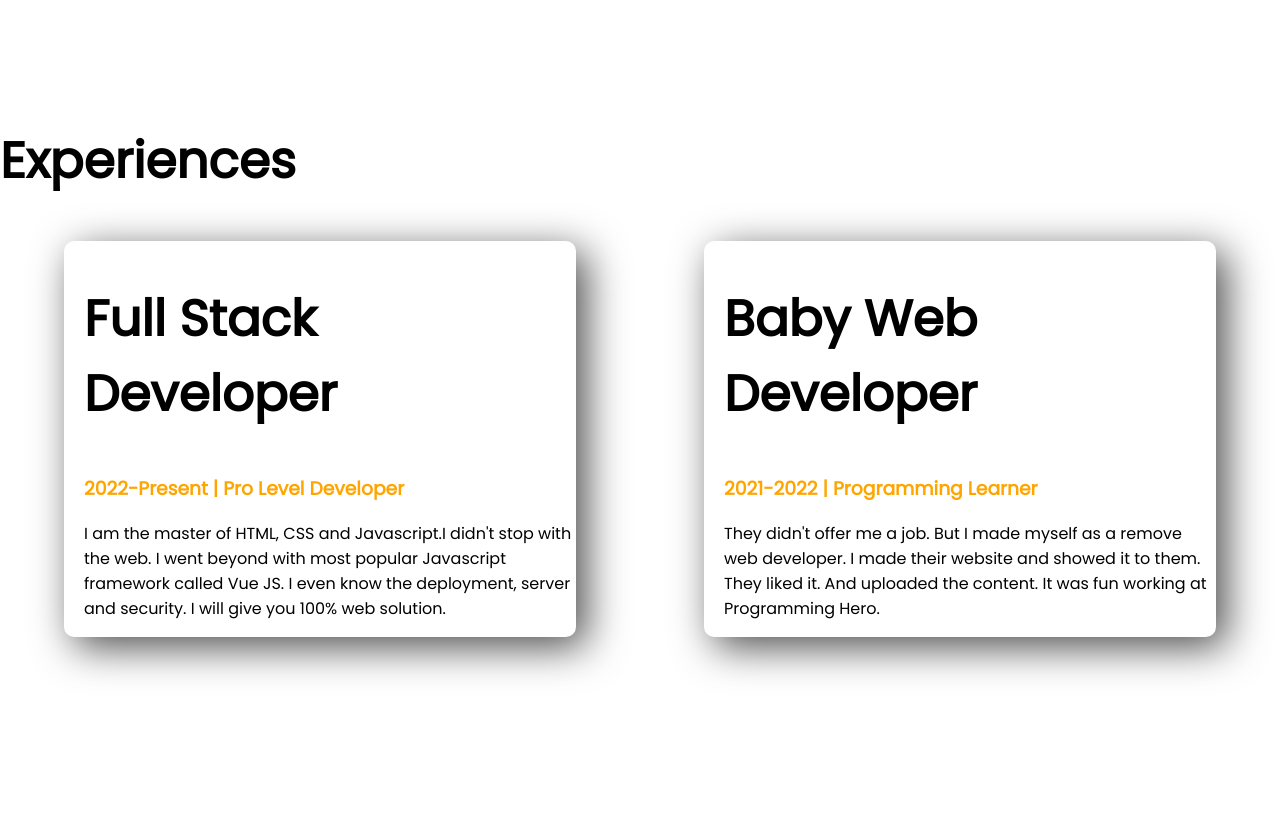
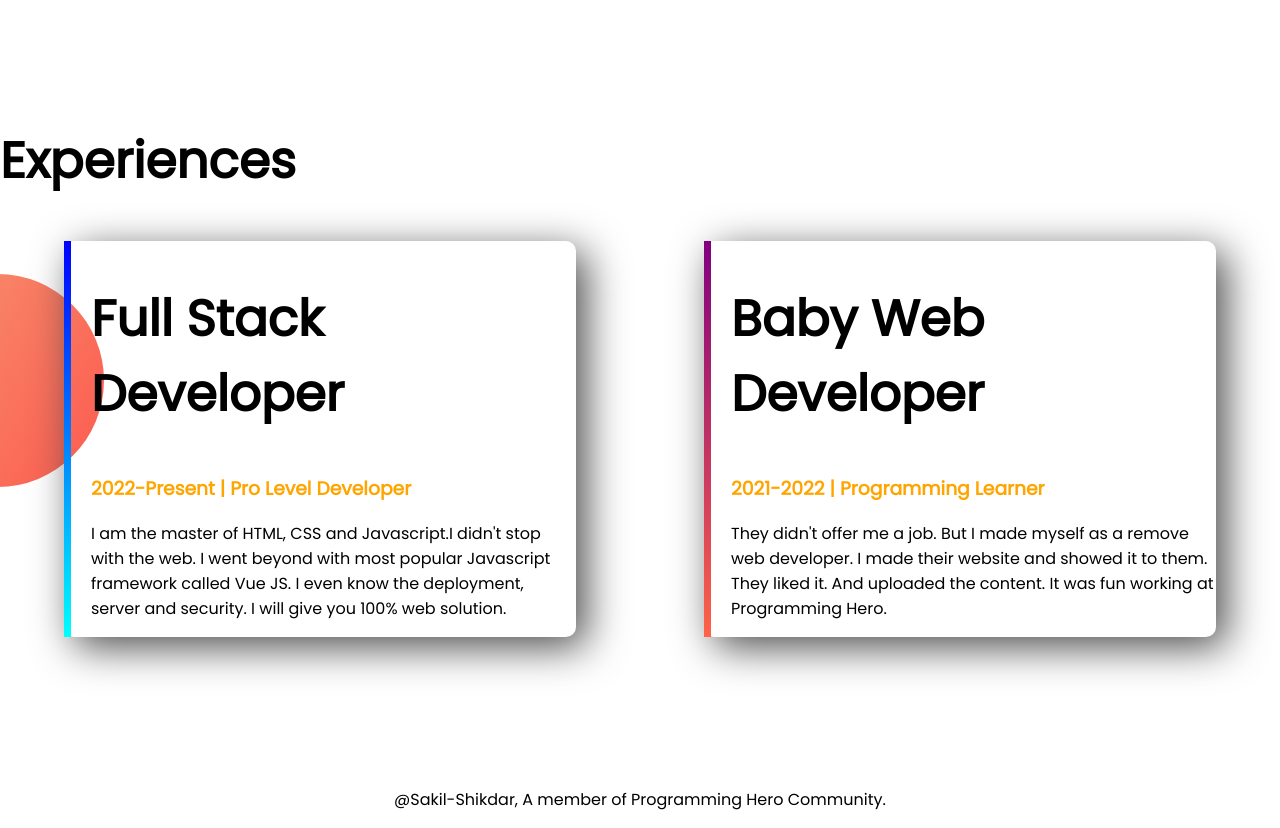
Before and after one commit to Sakilshikdar/Devoloper-portfolio, a plain HTML site: page index.html in a window 1280 px wide. Shown: the part 1140-1968 px from the top of the page. Before the commit the page ends 1927 px from the top, so only its background shows below. Drawn offline with Linux system fonts and the light colour scheme.

Commit message:
add-fotter

```diff
--- a/index.html
+++ b/index.html
@@ -17,7 +17,7 @@
   <h1><span class="orange">Junuer Developer</span> Webside!</h1>
   <h3>Jonuer Developer Webside</h3>
   <p>I don't know much about web development. But I want to create a web. That's why I'm learning and mastering web development. So I made a website and showed you how. Hope you like it.</p>
-  <a class="link-button" href="http://www.facebook.com/hasansakil.hasansakil.9">HIRE ME</a>
+  <a class="link-button" target="_blank" href="http://www.facebook.com/hasansakil.hasansakil.9">HIRE ME</a>
 </div>
 <div class="para">
   <img class="id" src="pic 1.png" alt="">
@@ -31,18 +31,18 @@
       <h1>Dream Big</h1>
       <h2>Become a web developer</h2>
       <p>I already learned the basic HTML and CSS. I can build any simple website. I can even teach my grandma how to make simple website. My goal is to build 3 websites and learn advanced topics.</p>
-      <a class="link-button" href="http://www.youtube.com">DOWNLOAD RESUME</a>
+      <a class="link-button" target="_blank" href="http://www.youtube.com">DOWNLOAD RESUME</a>
     </div>
   </section>
   <section class="Experiences-area">
     <h1>Experiences</h1>
       <div class="Experiences">
-        <div class="Experiences-item">
+        <div id="one" class="Experiences-item">
           <h1>Full Stack Developer</h1>
           <h3 class="orange">2022-Present | Pro Level Developer</h3>
           <p>I am the master of HTML, CSS and Javascript.I didn't stop with the web. I went beyond with most popular Javascript framework called Vue JS. I even know the deployment, server and security. I will give you 100% web solution.</p>
         </div>
-        <div class="Experiences-item">
+        <div id="secend" class="Experiences-item">
           <h1>Baby Web Developer</h1>
           <h3 class="orange">2021-2022 | Programming Learner</h3>
           <p>They didn't offer me a job. But I made myself as a remove web developer. I made their website and showed it to them. They liked it. And uploaded the content. It was fun working at Programming Hero.</p>
@@ -50,3 +50,6 @@
         </div>
       </div>
   </section>
+  <footer><p>@Sakil-Shikdar, A member of Programming Hero Community.</p></footer>
+</body>
+</html>
--- a/style.css
+++ b/style.css
@@ -38,7 +38,9 @@ padding-right: 5% ;
   background-repeat: no-repeat;
 }
 .Experiences-area{
-background-image: url();
+background-image: url(exp-bg.png);
+background-repeat: no-repeat;
+background-position: left;
 }
  .id{
    padding-top: 50px;
@@ -57,3 +59,16 @@ background-image: url();
   border-radius: 10px;
   width:40%;
 }
+#one{
+  border-left: 7px solid;
+  border-image: linear-gradient(blue, cyan);
+  border-image-slice: 1;
+}
+#secend{
+  border-image: linear-gradient(purple, tomato);
+  border-left: 7px solid;
+  border-image-slice: 1;
+}
+footer{
+  text-align: center;
+}
```
Also changed, not shown: exp-bg.png (added).
